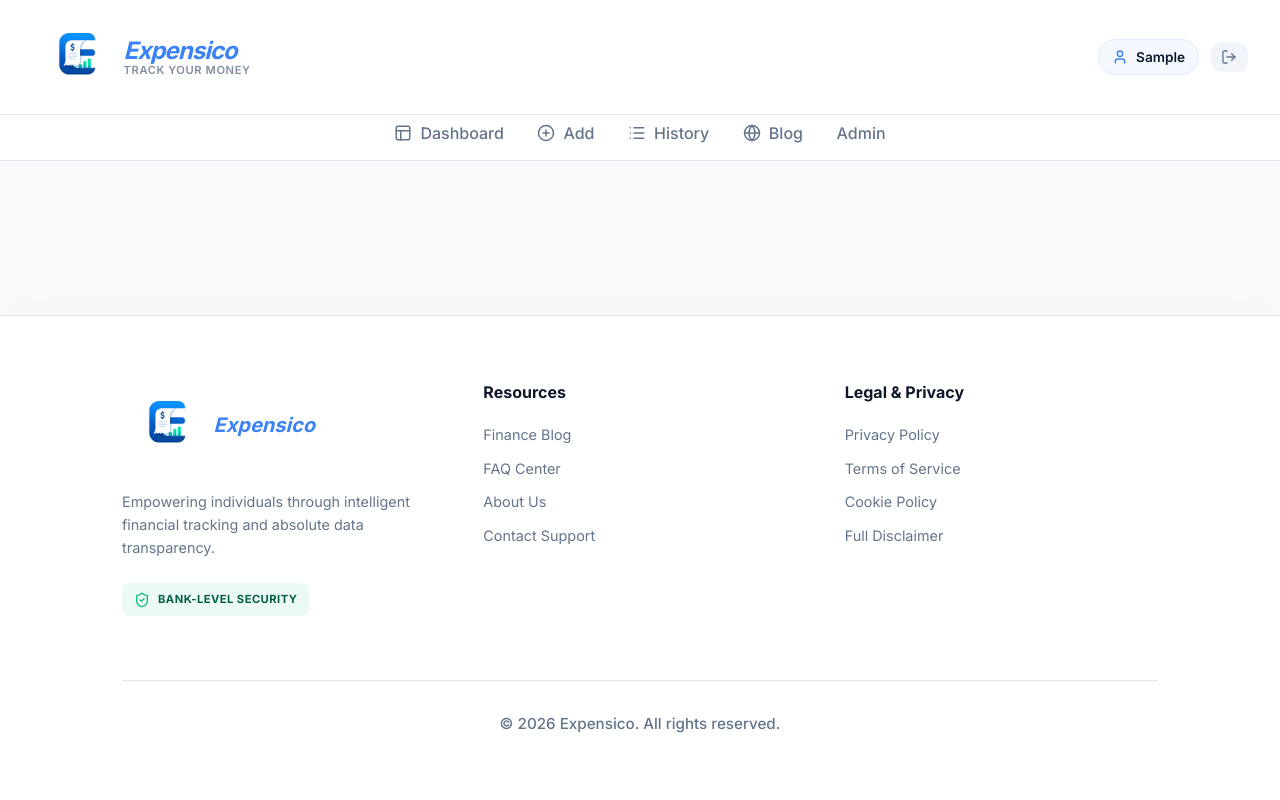
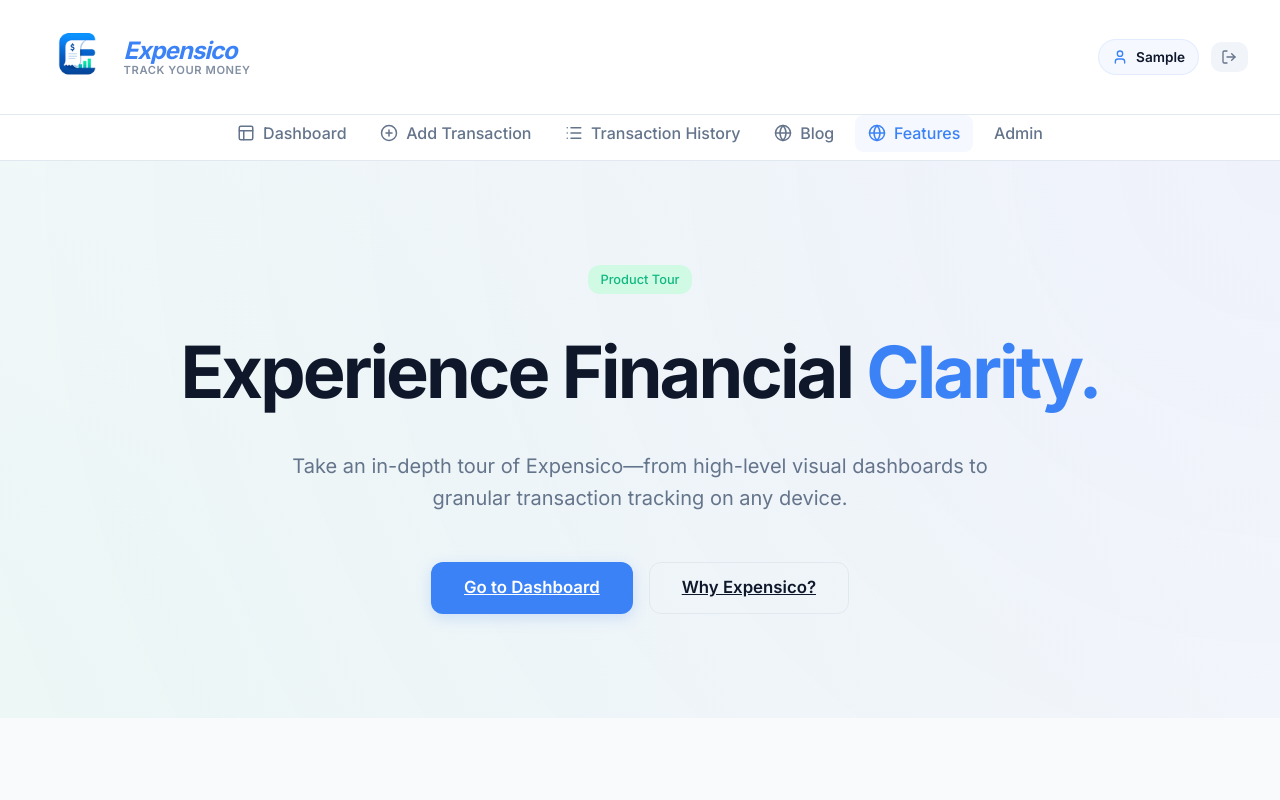
Before and after one commit to MALIKZONTY/Expense-Tracker, a React (Vite) app in the folder frontend/: page /features in a window 1280 px wide. Shown: the top 800 px of the page. Built offline with nearby package versions, Linux system fonts and the light colour scheme; no server answers; sample sign-in values are in the browser's storage.

Commit message:
new fixes said by karthik anaya

```diff
--- a/frontend/src/App.jsx
+++ b/frontend/src/App.jsx
@@ -25,9 +25,21 @@ import TitleManager from './components/TitleManager';
 import ScrollToTop from './components/ScrollToTop';
 
 const ProtectedRoute = ({ children, adminOnly = false }) => {
-  const { user } = useContext(AuthContext);
+  const { user, loading } = useContext(AuthContext);
+
+  if (loading) return null; // Or a loading spinner
+
   if (!user) return <Navigate to="/login" />;
-  if (adminOnly && user.role !== 'admin') return <Navigate to="/" />;
+  if (adminOnly && user.role !== 'admin') return <Navigate to="/dashboard" />;
+  return children;
+};
+
+const GuestRoute = ({ children }) => {
+  const { user, loading } = useContext(AuthContext);
+
+  if (loading) return null;
+
+  if (user) return <Navigate to="/dashboard" />;
   return children;
 };
 
@@ -42,9 +54,14 @@ function App() {
             <NavBar />
             <div style={{ flex: 1 }}>
               <Routes>
-                <Route path="/login" element={<Login />} />
-                <Route path="/register" element={<Signup />} />
-                <Route path="/" element={<AuthContext.Consumer>{({ user }) => user ? <Dashboard /> : <Features />}</AuthContext.Consumer>} />
+                <Route path="/login" element={<GuestRoute><Login /></GuestRoute>} />
+                <Route path="/register" element={<GuestRoute><Signup /></GuestRoute>} />
+                <Route path="/" element={<AuthContext.Consumer>{({ user, loading }) => {
+                  if (loading) return null;
+                  return user ? <Navigate to="/dashboard" replace /> : <Features />;
+                }}</AuthContext.Consumer>} />
+                <Route path="/features" element={<Features />} />
+                <Route path="/dashboard" element={<ProtectedRoute><Dashboard /></ProtectedRoute>} />
                 <Route path="/add" element={<ProtectedRoute><AddTransaction /></ProtectedRoute>} />
                 <Route path="/transactions" element={<ProtectedRoute><TransactionList /></ProtectedRoute>} />
                 <Route path="/about" element={<About />} />
--- a/frontend/src/components/NavBar.jsx
+++ b/frontend/src/components/NavBar.jsx
@@ -34,7 +34,7 @@ export default function NavBar() {
         alignItems: 'center',
         borderBottom: '1px solid var(--border-color)'
       }}>
-        <Link to="/" className="nav-brand" style={{ display: 'flex', alignItems: 'center', gap: '0.1rem', textDecoration: 'none', flexShrink: 0 }}>
+        <Link to={user ? "/dashboard" : "/"} className="nav-brand" style={{ display: 'flex', alignItems: 'center', gap: '0.1rem', textDecoration: 'none', flexShrink: 0 }}>
           <img src="/logo.png" className="custom-logo" alt="Expensico Logo" style={{ width: '90px', height: '90px', objectFit: 'contain' }} />
           <div style={{ display: 'flex', flexDirection: 'column', lineHeight: '1.1' }}>
             <span style={{ fontSize: '1.5rem', fontStyle: 'italic', fontWeight: 900, color: 'var(--primary-color)', letterSpacing: '-0.04em' }}>Expensico</span>
@@ -70,10 +70,11 @@ export default function NavBar() {
       <div className="nav-links-wrapper" style={{ display: 'flex', alignItems: 'center', gap: '0.5rem', flexWrap: 'wrap', justifyContent: 'center', paddingBottom: '0.5rem', width: '100%' }}>
         {user ? (
           <>
-            <Link to="/" className={`nav-link ${isActive('/')}`}><Layout size={18} /> Dashboard</Link>
-            <Link to="/add" className={`nav-link ${isActive('/add')}`}><PlusCircle size={18} /> Add</Link>
-            <Link to="/transactions" className={`nav-link ${isActive('/transactions')}`}><List size={18} /> History</Link>
+            <Link to="/dashboard" className={`nav-link ${isActive('/dashboard')}`}><Layout size={18} /> Dashboard</Link>
+            <Link to="/add" className={`nav-link ${isActive('/add')}`}><PlusCircle size={18} /> Add Transaction</Link>
+            <Link to="/transactions" className={`nav-link ${isActive('/transactions')}`}><List size={18} /> Transaction History</Link>
             <Link to="/blog" className={`nav-link ${isActive('/blog')}`}><Globe size={18} /> Blog</Link>
+            <Link to="/features" className={`nav-link ${isActive('/features')}`}><Globe size={18} /> Features</Link>
             {isAdmin && <Link to="/admin/inquiries" className={`nav-link ${isActive('/admin/inquiries')}`}>Admin</Link>}
           </>
         ) : (
--- a/frontend/src/components/TitleManager.jsx
+++ b/frontend/src/components/TitleManager.jsx
@@ -20,7 +20,9 @@ const TitleManager = () => {
     else if (path === '/disclaimer') title = "Disclaimer | Expensico";
     else if (path === '/add') title = "Log Transaction | Expensico";
     else if (path === '/transactions') title = "Transaction History | Expensico";
-    else if (path === '/') title = "Dashboard | Expensico — Track your money";
+    else if (path === '/dashboard') title = "Dashboard | Expensico — Track your money";
+    else if (path === '/features') title = "Product Tour | Expensico — Track your money";
+    else if (path === '/') title = "Expensico — Track your money";
 
     document.title = title;
   }, [location]);
--- a/frontend/src/context/AuthContext.jsx
+++ b/frontend/src/context/AuthContext.jsx
@@ -32,7 +32,7 @@ export const AuthProvider = ({ children }) => {
       localStorage.setItem('user', JSON.stringify(data.user));
       setToken(data.token);
       setUser(data.user);
-      navigate('/');
+      navigate('/dashboard');
       return true;
     } else {
       const errorData = await res.json();
@@ -53,7 +53,7 @@ export const AuthProvider = ({ children }) => {
       localStorage.setItem('user', JSON.stringify(data.user));
       setToken(data.token);
       setUser(data.user);
-      navigate('/');
+      navigate('/dashboard');
       return true;
     } else {
       const errorData = await res.json();
--- a/frontend/src/pages/Features.jsx
+++ b/frontend/src/pages/Features.jsx
@@ -1,6 +1,8 @@
 import { useState, useEffect } from 'react';
 import { Link } from 'react-router-dom';
 import { Layout, Smartphone, Globe, ArrowRight, Zap, CheckCircle, Shield, ChevronLeft, ChevronRight, RefreshCw } from 'lucide-react';
+import { useContext } from 'react';
+import AuthContext from '../context/AuthContext';
 
 /**
  * 🛠️ FEATURE CONFIGURATION DICTIONARY
@@ -146,6 +148,10 @@ const ImageCarousel = ({ images, renderFrame }) => {
 };
 
 const Features = () => {
+  const { user } = useContext(AuthContext);
+  const getStartedLink = user ? '/dashboard' : '/register';
+  const getStartedText = user ? 'Go to Dashboard' : 'Get Started Now';
+
   useEffect(() => {
     const observer = new IntersectionObserver(
       (entries) => {
@@ -196,7 +202,7 @@ const Features = () => {
             Take an in-depth tour of Expensico—from high-level visual dashboards to granular transaction tracking on any device.
           </p>
           <div style={{ display: 'flex', gap: '1rem', justifyContent: 'center', flexWrap: 'wrap' }}>
-            <Link to="/register" className="btn btn-primary btn-lg">Get Started Now</Link>
+            <Link to={getStartedLink} className="btn btn-primary btn-lg">{getStartedText}</Link>
             <a href="#why" className="btn btn-outline btn-lg">Why Expensico?</a>
           </div>
         </div>
@@ -348,8 +354,8 @@ const Features = () => {
           <p style={{ fontSize: '1.25rem', opacity: 0.8, marginBottom: '3rem', maxWidth: '600px', margin: '0 auto 3rem auto' }}>
             Join the growing community who have transformed their financial health with Expensico's beautiful automation.
           </p>
-          <Link to="/register" className="btn btn-primary btn-lg" style={{ padding: '1.2rem 3rem' }}>
-            Get Started for Free <ArrowRight size={20} style={{ marginLeft: '1rem' }} />
+          <Link to={getStartedLink} className="btn btn-primary btn-lg" style={{ padding: '1.2rem 3rem' }}>
+            {user ? 'Continue Tracking' : 'Get Started for Free'} <ArrowRight size={20} style={{ marginLeft: '1rem' }} />
           </Link>
         </div>
       </section>
```
